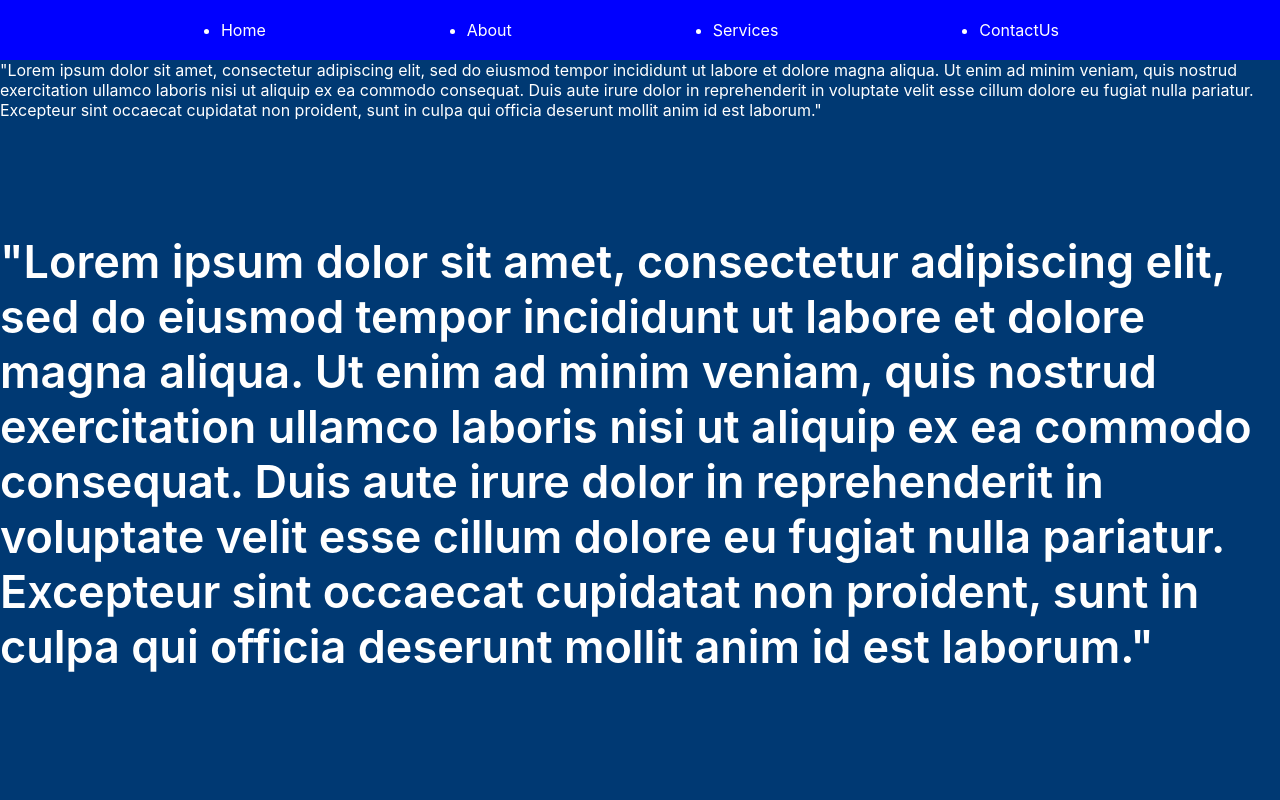
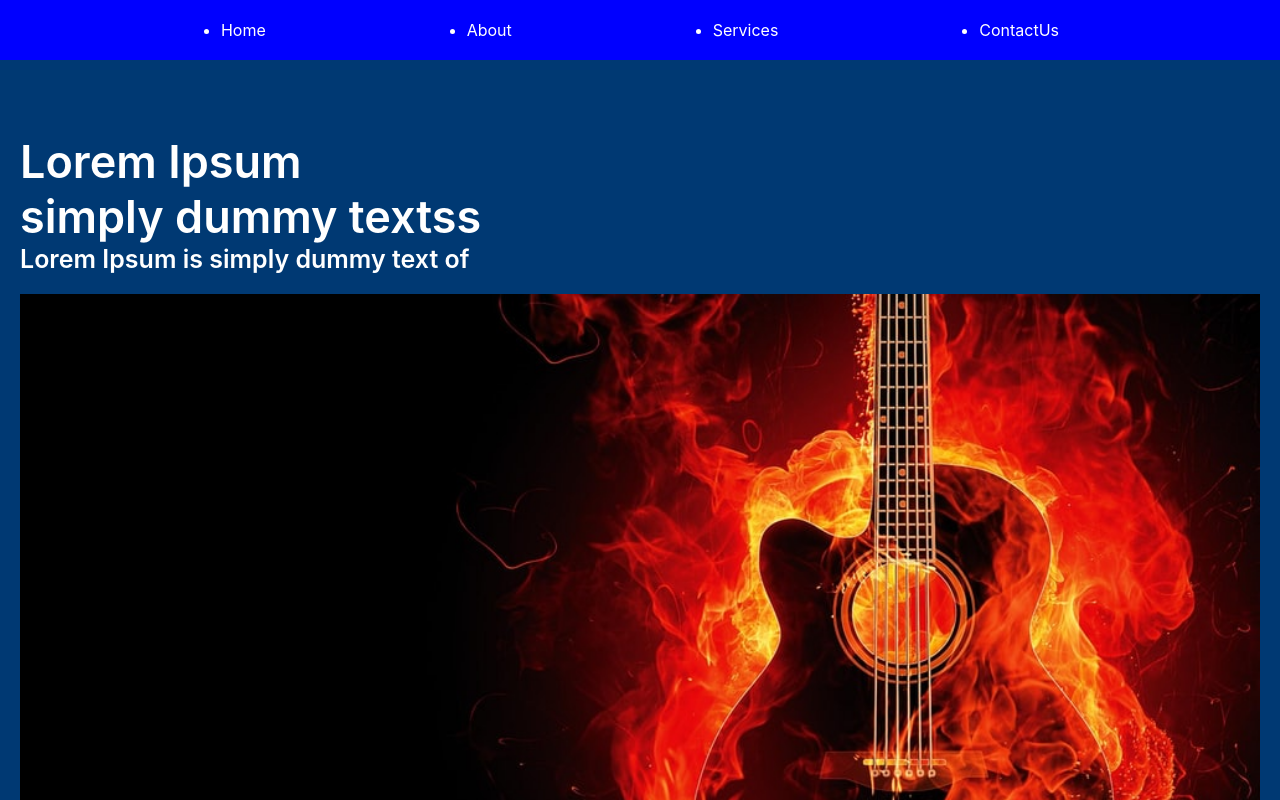
Before and after one commit to VimalSpectus/web, a React (Create React App) app: page /Home in a window 1280 px wide. Shown: the top 800 px of the page. Built offline with nearby package versions, Linux system fonts and the light colour scheme.

Commit message:
all commit

```diff
--- a/src/Components/AllCssStyle.module.css
+++ b/src/Components/AllCssStyle.module.css
@@ -1,5 +1,5 @@
 .form_field_div{
-    background-color: #a1c4fd ;
+    background-color:gray ;
     margin: auto;
    text-align: center;
    width: 50%;
@@ -28,6 +28,7 @@
     padding: 10px;
     outline: none;
    margin: auto;
+   color: black ;
 }
 .input_area_submit{
     width: 64%;
@@ -52,10 +53,11 @@
     background-color: blue;
     padding: 20px;
     color: #ffffff;
+    margin-bottom: 20px;
 }
 .background_col{
     background-color: #003973;
-    height: 180vh;
+    height: 185vh;
     color: #ffffff;
 
 }
@@ -66,8 +68,8 @@
 }
 .our_service{
     text-align: center;
-    font-size: 20px;
-    font-weight: 600;
+    font-size: 26px;
+    font-weight:bold;
 }
 
 .top_link {
@@ -95,10 +97,12 @@
   font-size: 30px;
   font-weight: 600;
   margin-top: 0px;
+  padding-left: 20px;
 }
 .main_text_second {
   font-size: 20px;
   font-weight: 600;
+  padding-left: 20px;
 }
 .package_imagebanner {
  width: 100%;
@@ -294,3 +298,10 @@
    margin: 42px 0 0 0;
  }
 }
+
+.banners{
+  padding: 20px;
+}
+.banner_img{
+  width: 100%;
+}
--- a/src/Components/Home.js
+++ b/src/Components/Home.js
@@ -1,34 +1,23 @@
 import React from "react";
 import classes from "./AllCssStyle.module.css";
-
 
 const Home = () => {
   return (
     <div className={classes.main_div_home}>
+      <div>
+        <div className={classes.main_text}>
+          Lorem Ipsum
+          <br />
+          simply dummy textss
+        </div>
+        <div className={classes.main_text_second}>
+          Lorem Ipsum is simply dummy text of
+        </div>
+      </div>
+       <div className={classes.banners}>
+         <img className={classes.banner_img} src="photo-1446057032654-9d8885db76c6.jpg"/>
+         </div>
 
-
-
-
-
-      <span className={classes.lorem_text}>
-        "Lorem ipsum dolor sit amet, consectetur adipiscing elit, sed do eiusmod
-        tempor incididunt ut labore et dolore magna aliqua. Ut enim ad minim
-        veniam, quis nostrud exercitation ullamco laboris nisi ut aliquip ex ea
-        commodo consequat. Duis aute irure dolor in reprehenderit in voluptate
-        velit esse cillum dolore eu fugiat nulla pariatur. Excepteur sint
-        occaecat cupidatat non proident, sunt in culpa qui officia deserunt
-        mollit anim id est laborum."
-      </span><br/><br/><br/>
-
-      <div className={classes.main_text}>
-      "Lorem ipsum dolor sit amet, consectetur adipiscing elit, sed do eiusmod
-        tempor incididunt ut labore et dolore magna aliqua. Ut enim ad minim
-        veniam, quis nostrud exercitation ullamco laboris nisi ut aliquip ex ea
-        commodo consequat. Duis aute irure dolor in reprehenderit in voluptate
-        velit esse cillum dolore eu fugiat nulla pariatur. Excepteur sint
-        occaecat cupidatat non proident, sunt in culpa qui officia deserunt
-        mollit anim id est laborum."
-      </div>
     </div>
   );
 };
```
Also changed, not shown: public/photo-1446057032654-9d8885db76c6.jpg (added).
